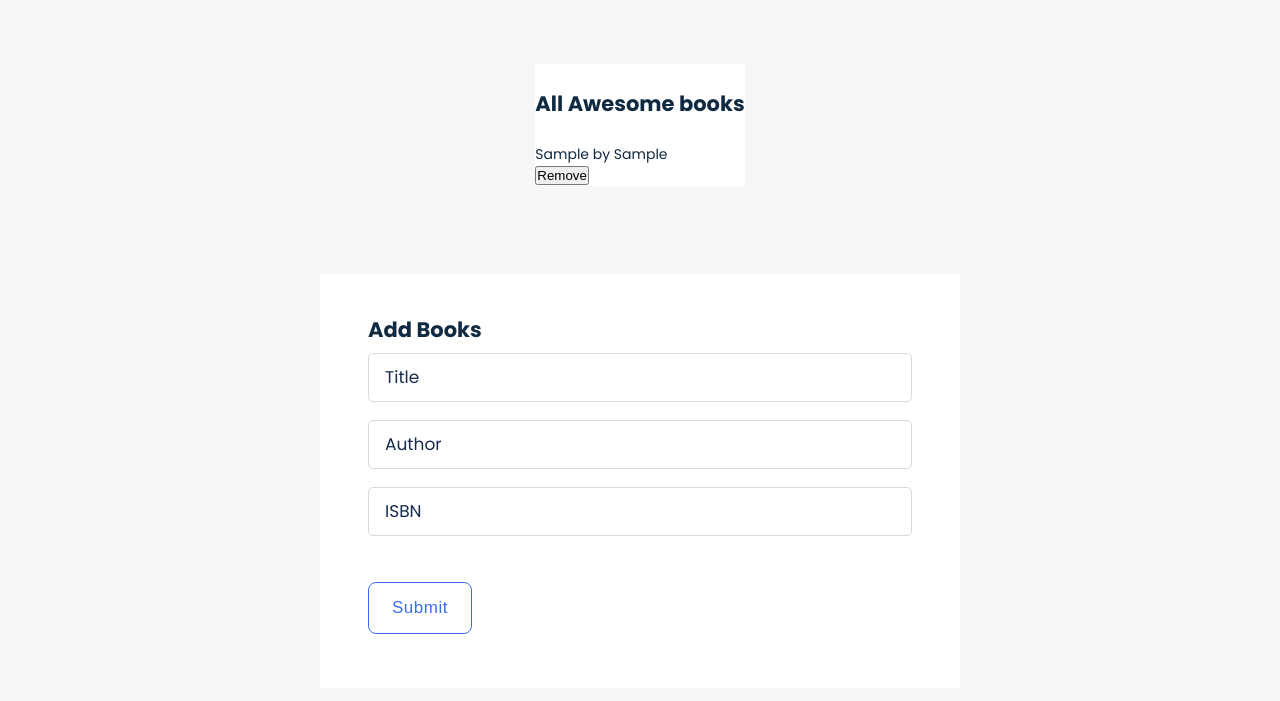
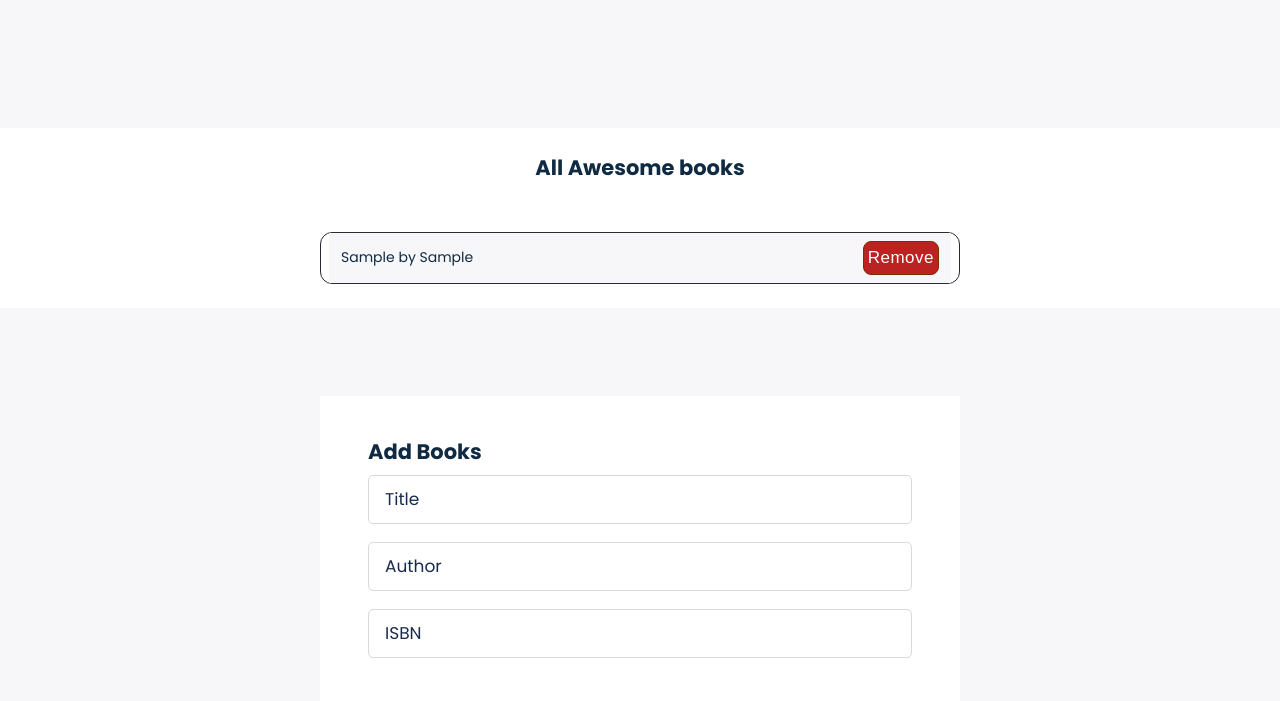
Before and after one commit to belaymit/Awesome-books, a plain HTML site: page index.html in a window 1280 px wide. Both pictures are taken after typing "Sample", "Sample", "Sample" into the empty fields and a click on the input "submit". Shown: the top 701 px of the page. Drawn offline with Linux system fonts and the light colour scheme.

Commit message:
added pading to title

```diff
--- a/css/style.css
+++ b/css/style.css
@@ -245,10 +245,11 @@ a {
   margin: 8px 42px;
 }
 
-.book h3 {
+.all-books-container h3 {
   font-weight: 600;
   font-style: normal;
   font-size: 20px;
+  padding: 12px;
 }
 
 .book-container h1 {
@@ -338,6 +339,56 @@ input::placeholder {
   margin: 0 20px;
 }
 
+.all-books-container {
+  background: #fff;
+  border: 0.5px solid #272a31;
+  border-radius: 12px;
+  margin: 24px;
+}
+
+.book-container {
+  margin-top: 64px;
+  width: 100%;
+}
+
+.book-item-container {
+  display: flex;
+  align-items: center;
+  justify-content: space-between;
+  margin: 0 8px;
+  padding: 8px 12px;
+}
+
+.book-item-container:nth-child(odd) {
+  background-color: #f7f7f9;
+}
+
+.deleteBtn {
+  background-color: rgb(187, 34, 34);
+  border: 1px solid #852905;
+  border-radius: 8px;
+  box-sizing: border-box;
+  color: #fff;
+  cursor: pointer;
+  outline: none;
+  font-style: normal;
+  font-weight: 500;
+  font-size: 17px;
+  letter-spacing: 0.03em;
+  line-height: 24px;
+  text-transform: capitalize;
+  padding: 4px;
+  display: flex;
+  align-items: center;
+  text-align: center;
+  transition: all 0.5s ease;
+}
+
+.deleteBtn:hover {
+  background: rgb(6, 77, 99);
+  border: 1px solid #055f6b;
+}
+
 @media (min-width: 480px) {
   .footer-container {
     margin: auto 42px;
@@ -348,6 +399,10 @@ input::placeholder {
   .header nav {
     background-color: #fff;
     box-shadow: 0 5px 15px rgba(0, 0, 0, 0.1);
+  }
+
+  .all-books-container {
+    width: 50%;
   }
 
   .header nav .nav-center {
@@ -409,6 +464,13 @@ input::placeholder {
   .form-container {
     width: 50%;
   }
+
+  .book-container {
+    display: flex;
+    align-items: center;
+    justify-content: center;
+    flex-direction: column;
+  }
 }
 
 @media (min-width: 1200px) {
```
